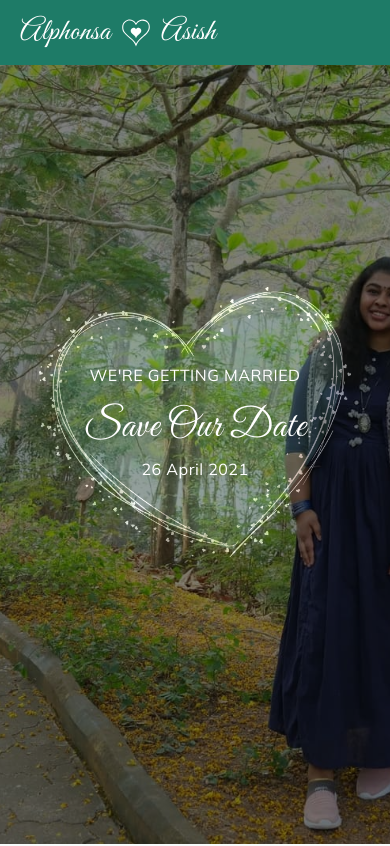
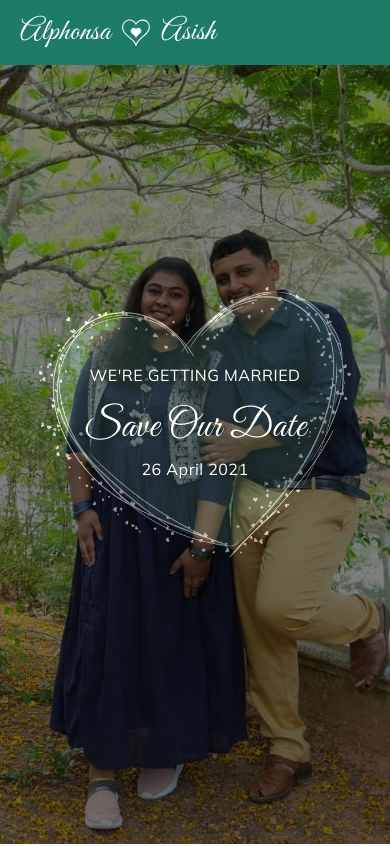
Before and after one commit to asishantony/asishantony.github.io, a React (Create React App) app: page / in a window 390 px wide. Shown: the top 846 px of the page. Built offline with nearby package versions, Linux system fonts and the light colour scheme; no server answers; the database is empty.

Commit message:
corrected image view problem in mobile

```diff
--- a/src/index.css
+++ b/src/index.css
@@ -145,7 +145,7 @@ main::after {
   width: 100%;
   background: url(Assets/hero.jpg);
   opacity: 0.5;
-  background-position: center;
+  background-position: 75%;
   background-repeat: no-repeat;
   background-size: cover;
   background-attachment: scroll;
```
